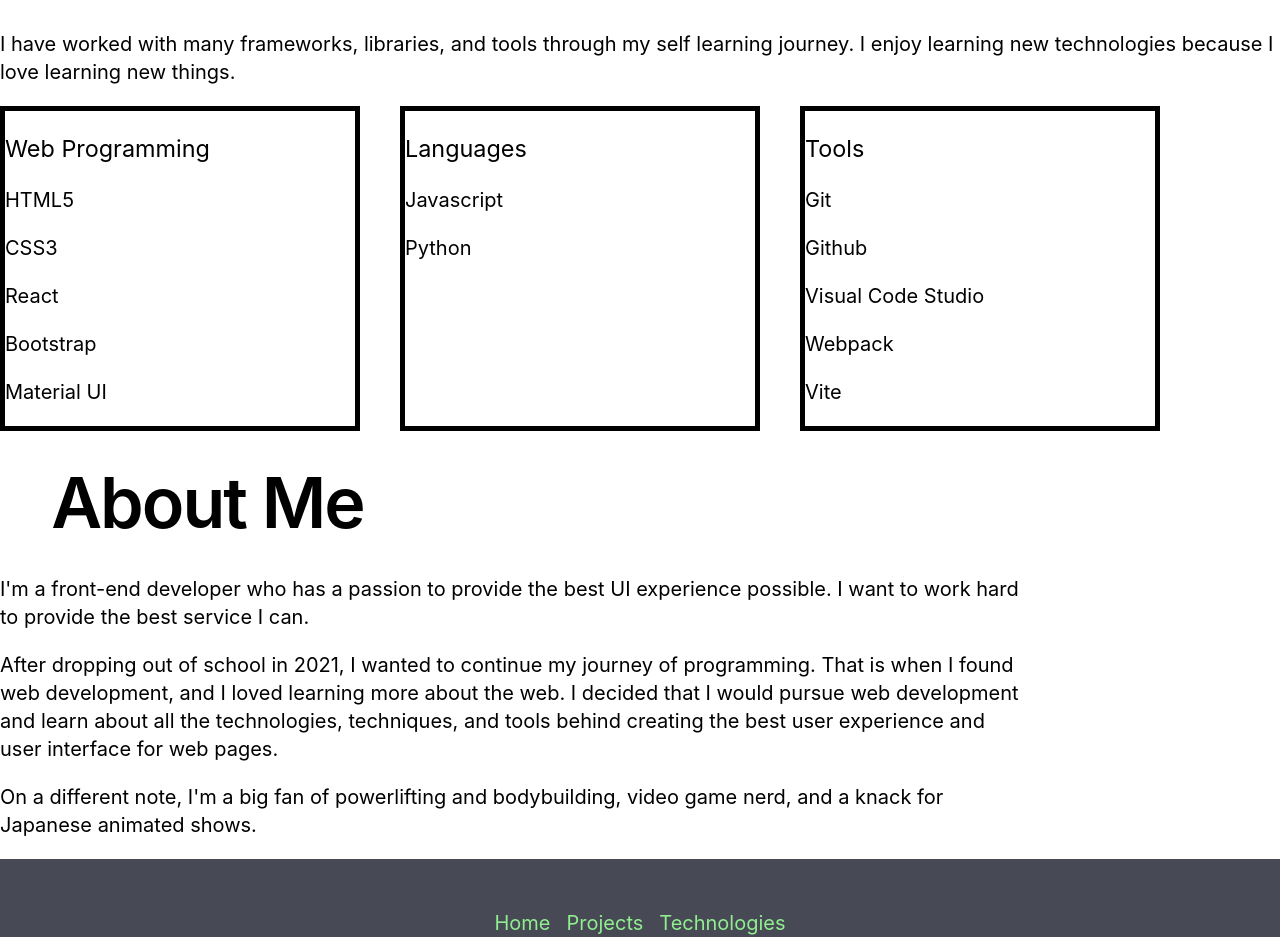
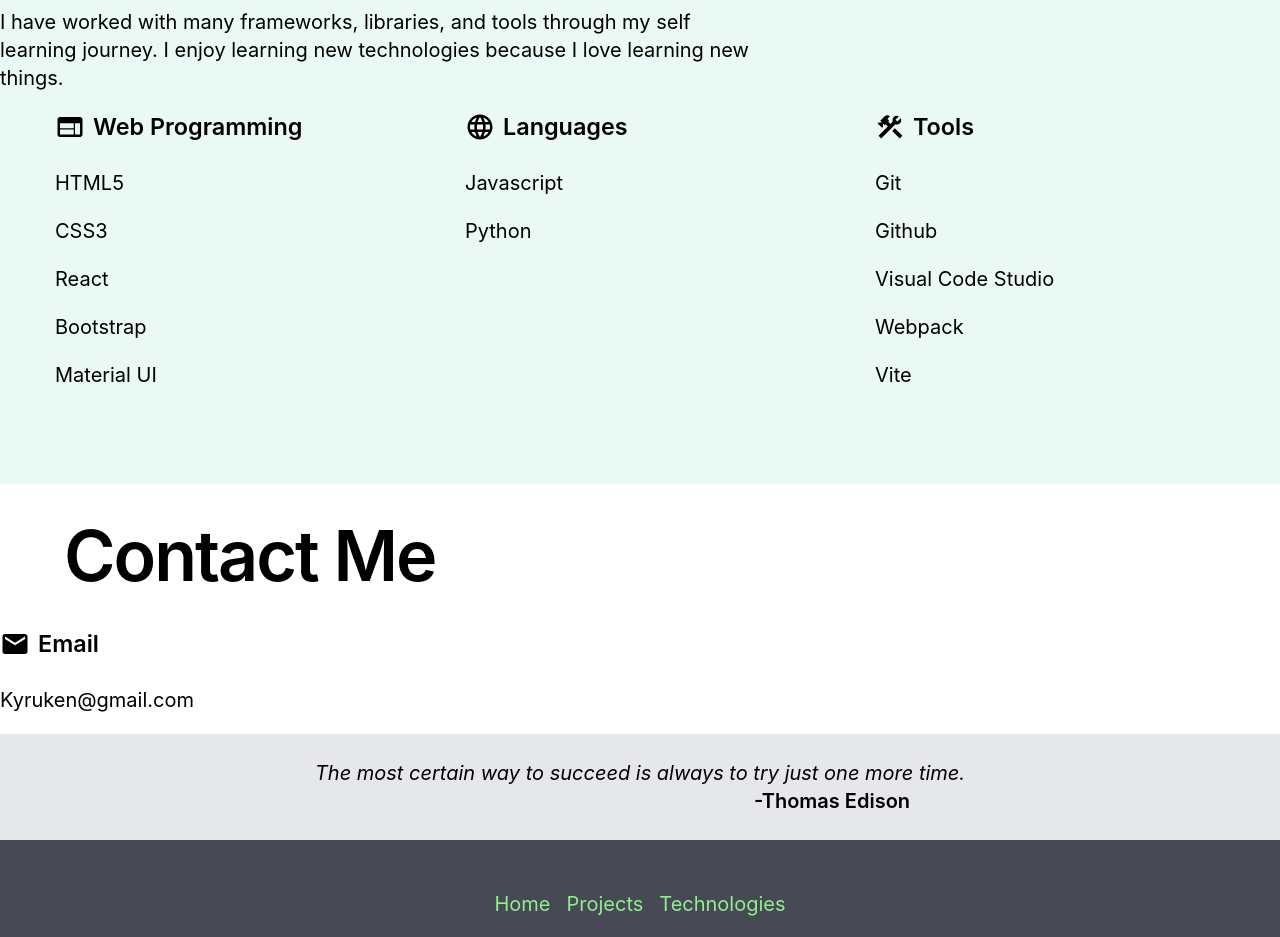
Before and after one commit to kyruken/kairuken-portfolio, a React (Vite) app: page / in a window 1280 px wide. Shown: the part 1737-2674 px from the top of the page. Built offline with nearby package versions, Linux system fonts and the light colour scheme.

Commit message:
finish layout

```diff
--- a/src/App.css
+++ b/src/App.css
@@ -5,6 +5,11 @@ button {
 }
 h1, h2, h3, h4, h5, h6 {
   font-weight: 400;
+}
+
+h3 {
+  margin: 0;
+  padding: 0;
 }
 
 ul, li {
@@ -23,7 +28,6 @@ h2 {
   font-size: 3.5rem;
   font-weight: 600;
   letter-spacing: -2px;
-  margin-left: 5%;
 }
 
 a {
@@ -60,9 +64,10 @@ a:hover {
 
 /* Home styles */
 
-.home-container {
+.home-container h2 {
+  margin-left: 5%;
+}
 
-}
 
 .header-container {
   background-color: #fff;
@@ -156,20 +161,36 @@ button {
   margin-top: 15px;
 }
 /* Technologies styles */
+
+.technology-container {
+  background-color: #eaf9f4;
+  padding: 25px 0 75px 0;
+}
+
+.technology-container p {
+  width: 60%;
+}
 .technology-list-container {
   display: flex;
-  gap: 2rem;
+  justify-content: center;
+  gap: 3rem;
 }
 
 .technology-list-container > div {
-  border: 5px solid black;
+  border-radius: 10px;
   width: 350px;
 }
 
-/* About Me container */
-
-.aboutme-container {
-  width: 80%;
+.header-border {
+  border-top-left-radius: 10px;
+  border-top-right-radius: 10px;
+  display: inline-flex;
+  align-items: center;
+  gap: 8px;
+  width: 100%;
+}
+.header-border h3 {
+  font-weight: 600;
 }
 
 /* Footer container */
@@ -199,3 +220,29 @@ footer a:hover {
 footer .navbar-list-2-2 {
   margin-left: 10px;
 }
+
+/* Contact Me container */
+
+.contact-container {
+  display: flex;
+  flex-direction: column;
+  width: 100%;
+}
+
+
+/* Quote container */
+
+.quote-container {
+  background-color: #e5e7eb;
+  padding: 25px 0 25px 0;
+  text-align: center;
+}
+
+.quote-container div:first-child {
+  font-style: italic;
+}
+
+.quote-container div:nth-child(2) {
+  font-weight: 600;
+  margin-left: 30%
+}
--- a/src/components/Home.jsx
+++ b/src/components/Home.jsx
@@ -1,4 +1,8 @@
 import React from "react"
+import WebIcon from '@mui/icons-material/Web';
+import LanguageIcon from '@mui/icons-material/Language';
+import ConstructionIcon from '@mui/icons-material/Construction';
+import EmailIcon from '@mui/icons-material/Email';
 
 export default function Home() {
     return (
@@ -7,13 +11,9 @@ export default function Home() {
                 <div className="header-1-2">
                     <div>Hello I'm</div>
                     <h1>Kyle Arenas</h1>
-                    <p>I am a self taught web developer who loves problem solving, creative thinking,
-                        and organization.
-                    </p>
+                    I am a self taught web developer who loves problem solving, creative thinking,
+                    and organization.
 
-                    <p>There are absolutely ways for better or optimal solutions in every hobby or field
-                        in my opinion. I apply this way of thinking to web development, and I strive to learn and apply better solutions.
-                    </p>
                 </div>
 
                 <div className="header-2-2">
@@ -72,10 +72,12 @@ export default function Home() {
                 <p>I have worked with many frameworks, libraries, and tools through my self learning journey. I enjoy
                     learning new technologies because I love learning new things.
                 </p>
-
                 <div className="technology-list-container">
                     <div className="column-1-3">
-                        <h3>Web Programming</h3>
+                        <div className="header-border">
+                            <WebIcon />
+                            <h3>Web Programming</h3>
+                        </div>
                         <p>HTML5</p>
                         <p>CSS3</p>
                         <p>React</p>
@@ -84,13 +86,19 @@ export default function Home() {
                     </div>
 
                     <div className="column-2-3">
-                        <h3>Languages</h3>
+                        <div className="header-border">
+                            <LanguageIcon />
+                            <h3>Languages</h3>
+                        </div>
                         <p>Javascript</p>
                         <p>Python</p>
                     </div>
 
                     <div className="column-3-3">
-                        <h3>Tools</h3>
+                        <div className="header-border">
+                            <ConstructionIcon />
+                            <h3>Tools</h3>
+                        </div>
                         <p>Git</p>
                         <p>Github</p>
                         <p>Visual Code Studio</p>
@@ -100,21 +108,20 @@ export default function Home() {
                 </div>
             </section>
 
-            <section className="aboutme-container">
-                <h2>About Me</h2>
-                <p>
-                    I'm a front-end developer who has a passion to provide the best UI experience possible. I want to work hard to
-                    provide the best service I can.
-                </p>
-                <p>
-                    After dropping out of school in 2021, I wanted to continue my journey of programming. That is when I found
-                    web development, and I loved learning more about the web. I decided that I would pursue web development and learn
-                    about all the technologies, techniques, and tools behind creating the best user experience and user interface for web pages.
-                </p>
-                <p>
-                    On a different note, I'm a big fan of powerlifting and bodybuilding, video game nerd, and a knack for Japanese animated
-                    shows.
-                </p>
+            <section className="contact-container">
+                <h2>Contact Me</h2>
+                <div className="">
+                    <div className="header-border">
+                        <EmailIcon />
+                        <h3>Email</h3>
+                    </div>
+                    <p>Kyruken@gmail.com</p>
+                </div>
+            </section>
+
+            <section className="quote-container">
+                <div>The most certain way to succeed is always to try just one more time.</div>
+                <div>-Thomas Edison</div>
             </section>
 
         </div>
```
